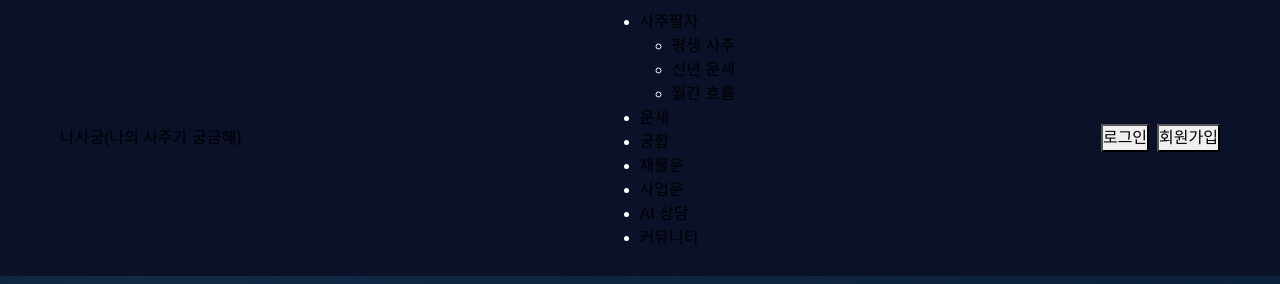
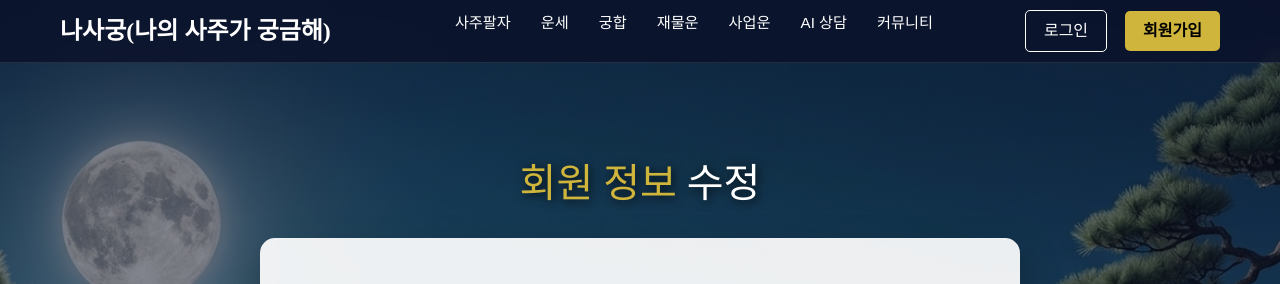
Before and after one commit to KevinSoh1/Nasagung, a FastAPI app: template templates/edit_profile.html in a window 1280 px wide. Shown: the top 284 px of the page. Run offline with FastAPI, Linux system fonts and the light colour scheme; the template is opened without the code that fills it, so the values that code supplies are empty; some web fonts are replaced.

Commit message:
Update edit_profile.html

```diff
--- a/templates/edit_profile.html
+++ b/templates/edit_profile.html
@@ -28,6 +28,36 @@
             color: var(--white);
             overflow-x: hidden;
         }
+
+        header {
+            background: rgba(10, 17, 40, 0.8);
+            backdrop-filter: blur(10px);
+            border-bottom: 1px solid rgba(255, 255, 255, 0.1);
+            position: fixed; width: 100%; top: 0; z-index: 1000;
+        }
+        .header-container {
+            max-width: 1200px; margin: 0 auto; padding: 15px 20px;
+            display: flex; justify-content: space-between; align-items: center;
+        }
+        .logo { font-family: 'Noto Serif KR', serif; font-size: 1.5rem; font-weight: 700; color: var(--white); }
+        .logo span { color: var(--accent-gold); font-size: 1.2rem; margin-left: 5px; }
+
+        nav .main-menu { display: flex; list-style: none; }
+        nav .main-menu li { margin: 0 15px; position: relative; }
+        nav .main-menu li a { color: var(--white); text-decoration: none; font-size: 0.95rem; transition: 0.3s; }
+        nav .main-menu li a:hover { color: var(--accent-gold); }
+
+        .submenu {
+            display: none; position: absolute; top: 100%; left: 0; background: #151e3d;
+            min-width: 150px; border-radius: 5px; padding: 10px 0; list-style: none;
+            box-shadow: 0 10px 20px rgba(0,0,0,0.5);
+        }
+        .submenu li a { padding: 8px 20px; display: block; font-size: 0.85rem; color: var(--white) !important; }
+        .dropdown:hover .submenu { display: block; }
+
+        .auth-buttons { display: flex; }
+        .btn-login { background: transparent; border: 1px solid var(--white); color: var(--white); padding: 8px 18px; border-radius: 5px; margin-right: 10px; cursor: pointer; }
+        .btn-signup { background: var(--accent-gold); border: none; color: #000; padding: 8px 18px; border-radius: 5px; font-weight: bold; cursor: pointer; }
 
         .hero {
             min-height: 100vh;
```
